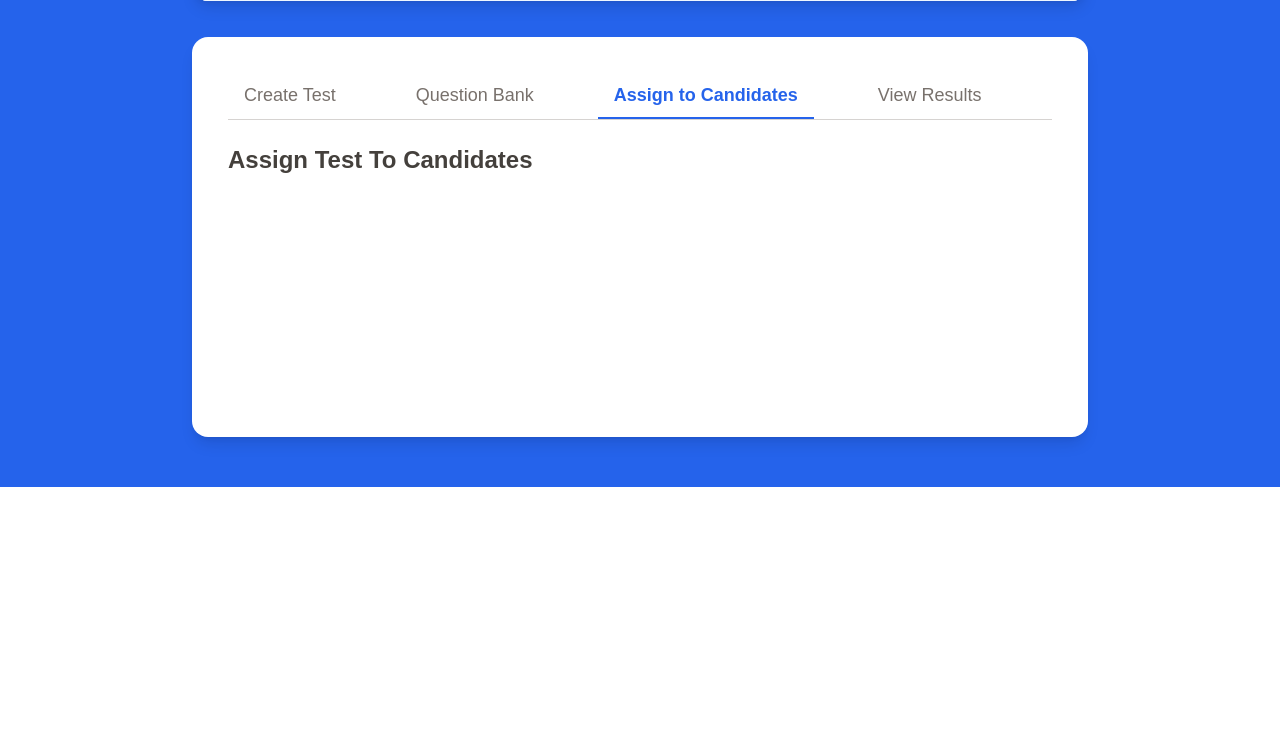
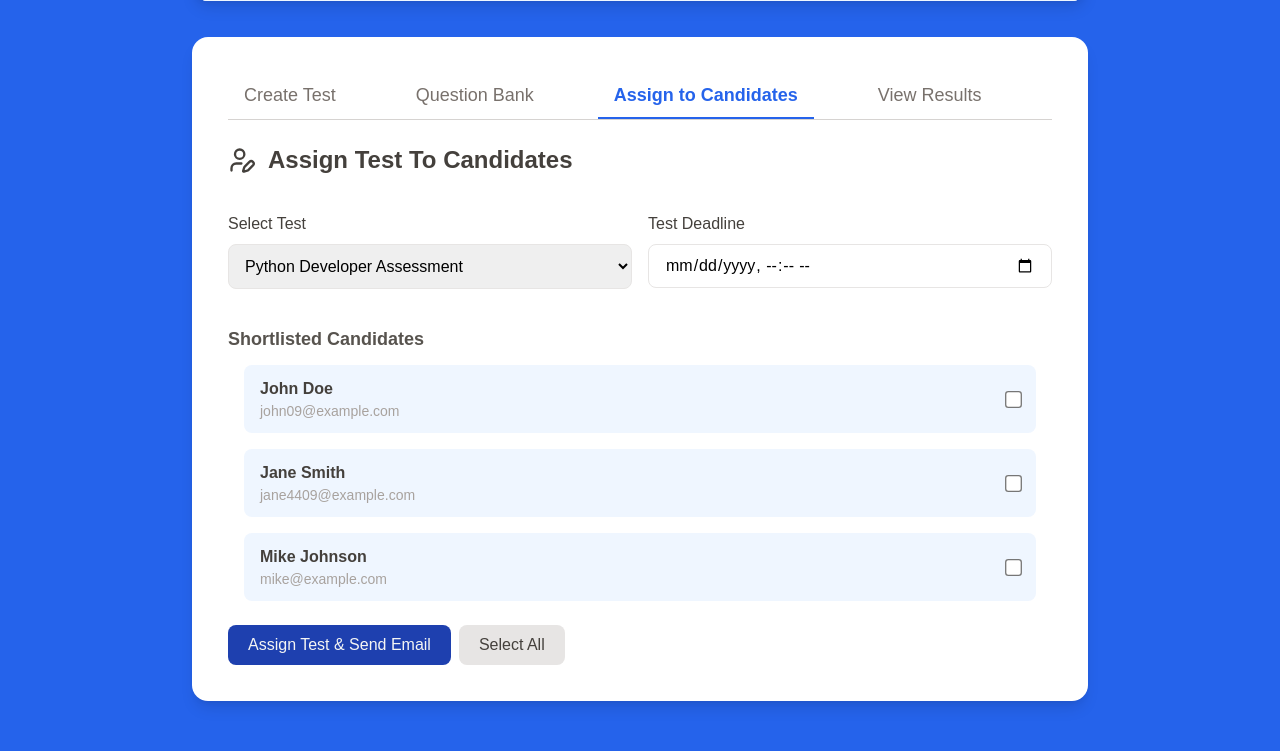
Before and after one commit to vishalipar/AI-Resume-Screening, a Django app: page /test/ in a window 1280 px wide, after a click on "Assign to Candidates". Shown: the part 573-1324 px from the top of the page. Before the commit the page ends 1060 px from the top, so only its background shows below. Run offline with Django 5.2, Linux system fonts and the light colour scheme; some libraries are stand-ins or nearby versions.

Commit message:
Designed Assign test to candidates section in the test

```diff
--- a/organize_test/templates/test.html
+++ b/organize_test/templates/test.html
@@ -177,7 +177,61 @@
     </div>
     <div id='assign' class="tab-content hidden">
         <div class="card mt-6">
-            <p class='text-2xl text-stone-700 font-semibold'>Assign Test To Candidates</p>
+            <p class='flex items-center gap-3 text-2xl text-stone-700 font-semibold'>
+                <svg xmlns="http://www.w3.org/2000/svg" width="28" height="28" viewBox="0 0 24 24" fill="none" stroke="currentColor" stroke-width="2" stroke-linecap="round" stroke-linejoin="round" class="lucide lucide-user-pen-icon lucide-user-pen"><path d="M11.5 15H7a4 4 0 0 0-4 4v2"/><path d="M21.378 16.626a1 1 0 0 0-3.004-3.004l-4.01 4.012a2 2 0 0 0-.506.854l-.837 2.87a.5.5 0 0 0 .62.62l2.87-.837a2 2 0 0 0 .854-.506z"/><circle cx="10" cy="7" r="4"/></svg>
+                Assign Test To Candidates
+            </p>
+            <div class="h-fit mt-9">
+                <div class="flex gap-4">
+                    <div class="flex flex-1 flex-col gap-2">
+                        <p class='text-stone-700'>Select Test</p>
+                        <select name="" id="" class='py-3 px-3 border border-stone-200 rounded-lg'>
+                            <option value="">Python Developer Assessment</option>
+                        </select>
+                    </div>
+                    <div class="flex flex-1 flex-col gap-2">
+                        <p class='text-stone-700'>Test Deadline</p>
+                        <input type="datetime-local" name="datetime" class="px-4 py-2 border border-stone-200 rounded-lg">
+                    </div>
+                </div>
+                <div class="mt-9">
+                    <p class='text-stone-600 text-lg font-semibold'>Shortlisted Candidates</p>
+                    <div class="flex flex-col gap-4 mx-4 mt-3">
+                        <div class="flex items-center justify-between px-4 py-3 bg-blue-50 rounded-lg">
+                            <div class="">
+                                <p class='text-stone-700 font-semibold'>John Doe</p>
+                                <p class='text-stone-400 text-sm'>john09@example.com</p>
+                            </div>
+                            <div class="flex items-center">
+                                <input type="checkbox" id="candidate1" style="transform: scale(1.3);">
+                            </div>
+                        </div>
+                        <div class="flex items-center justify-between px-4 py-3 bg-blue-50 rounded-lg">
+                            <div class="">
+                                <p class='text-stone-700 font-semibold'>Jane Smith</p>
+                                <p class='text-stone-400 text-sm'>jane4409@example.com</p>
+                            </div>
+                            <div class="flex items-center">
+                                <input type="checkbox" id="candidate1" style="transform: scale(1.3);">
+                            </div>
+                        </div>
+                        <div class="flex items-center justify-between px-4 py-3 bg-blue-50 rounded-lg">
+                            <div class="">
+                                <p class='text-stone-700 font-semibold'>Mike Johnson</p>
+                                <p class='text-stone-400 text-sm'>mike@example.com</p>
+                            </div>
+                            <div class="flex items-center">
+                                <input type="checkbox" id="candidate1" style="transform: scale(1.3);">
+                            </div>
+                        </div>
+                    </div>
+                </div>
+                <div class="flex gap-2 mt-6">
+                    <button type="button" class='px-5 py-2 text-stone-100 bg-blue-800 rounded-lg'>Assign Test & Send Email</button>
+                    <button type="button" class='px-5 py-2 text-stone-700 bg-stone-200 rounded-lg'>Select All</button>
+                </div>
+            </div>
+
         </div>
     </div>
     <div id='results' class="tab-content hidden">
```
Also changed, not shown: db.sqlite3.
